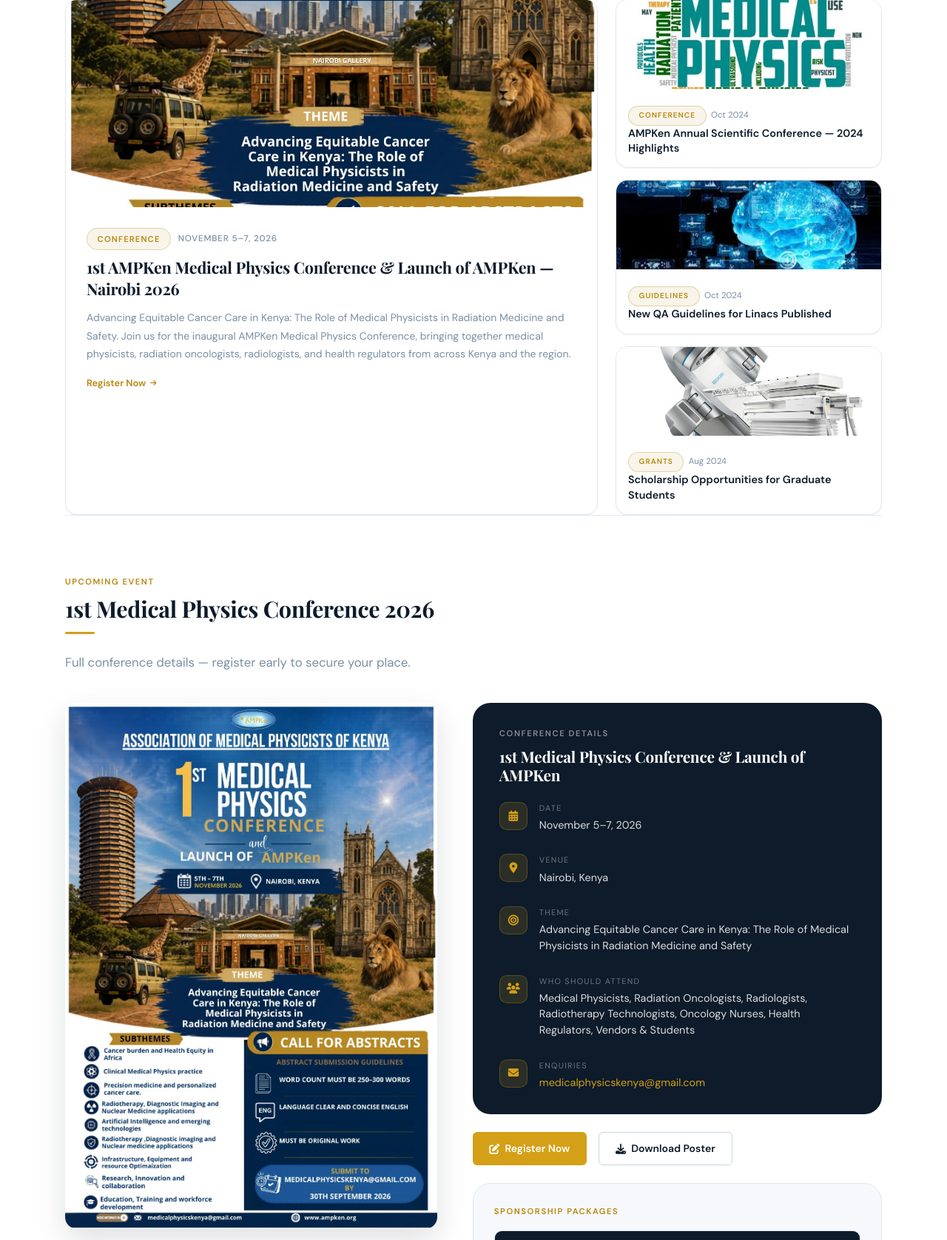
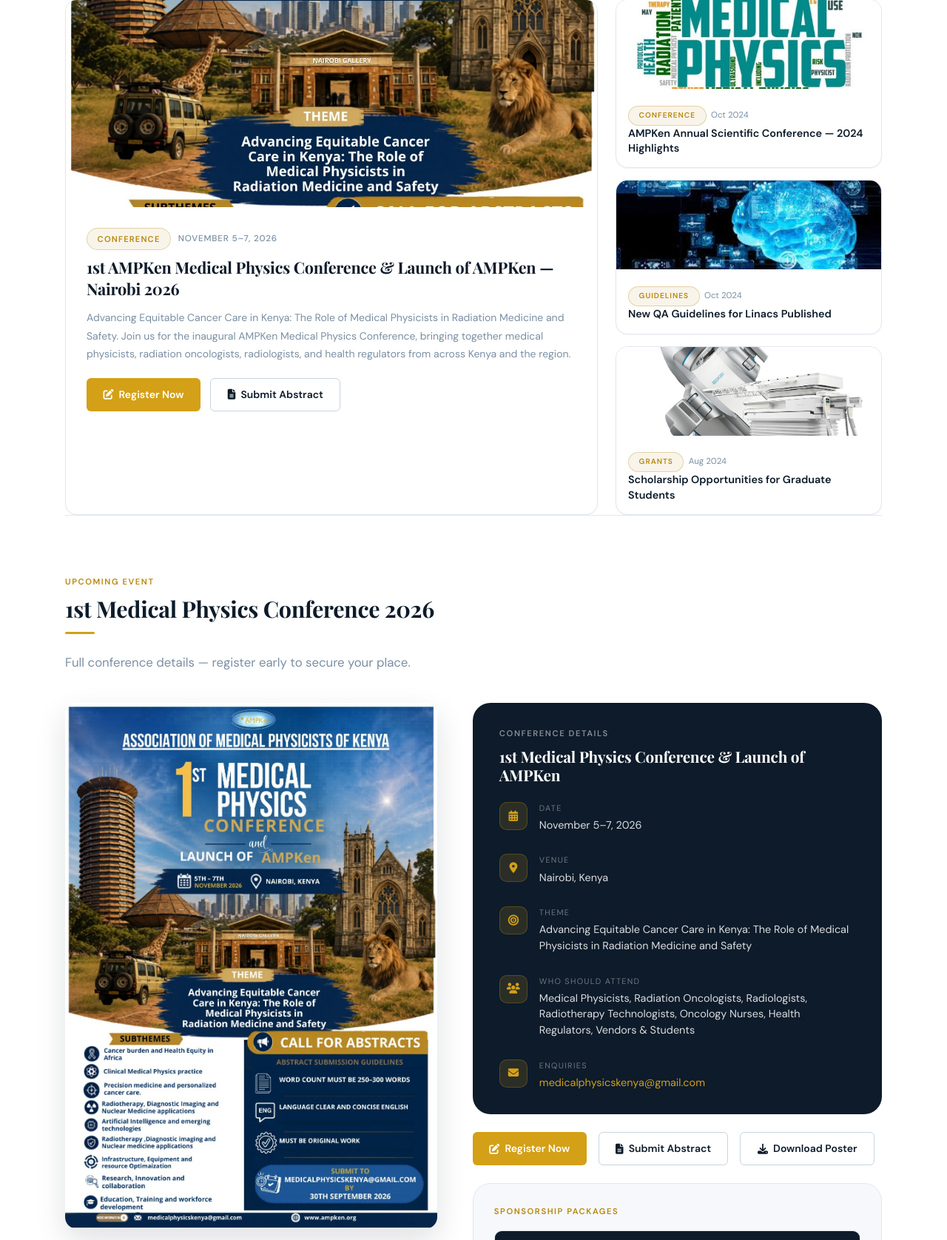
Before and after one commit to EllyKombo/ampke, a Python web app: template templates/news.html in a window 1280 px wide. Shown: the part 504-2180 px from the top of the page at 74% size. Run offline with Jinja, Linux system fonts and the light colour scheme; the template is opened without the code that fills it, so the values that code supplies are empty.

Commit message:
Update news.html

```diff
--- a/templates/news.html
+++ b/templates/news.html
@@ -17,7 +17,7 @@
     <div class="news-layout">
 
       <!-- Featured: 2026 Conference -->
-      <a href="/register" class="news-main reveal">
+      <div class="news-main reveal">
         <img src="{{ url_for('static', filename='img/conference.jpeg') }}"
              alt="1st AMPKen Medical Physics Conference 2026"
              class="news-main-img">
@@ -33,9 +33,17 @@
             Join us for the inaugural AMPKen Medical Physics Conference, bringing together medical physicists,
             radiation oncologists, radiologists, and health regulators from across Kenya and the region.
           </p>
-          <span class="read-more">Register Now <i class="fa-solid fa-arrow-right fa-xs"></i></span>
+          <!-- ── TWO ACTION BUTTONS ── -->
+          <div style="display:flex;gap:.85rem;flex-wrap:wrap;margin-top:1.25rem;">
+            <a href="{{ url_for('register') }}" class="btn btn-gold">
+              <i class="fa-solid fa-pen-to-square"></i> Register Now
+            </a>
+            <a href="{{ url_for('abstract') }}" class="btn btn-outline">
+              <i class="fa-solid fa-file-lines"></i> Submit Abstract
+            </a>
+          </div>
         </div>
-      </a>
+      </div>
 
       <!-- Sidebar: 2024 news -->
       <div class="news-side">
@@ -84,7 +92,6 @@
             alt="1st AMPKen Medical Physics Conference 2026 Poster"
             class="poster-img">
 
-          <!-- Brochure thumbnail -->
           <div class="brochure-thumb reveal">
             <div class="brochure-label">
               <i class="fa-solid fa-file-pdf" style="color:var(--gold-bright);"></i>
@@ -158,9 +165,13 @@
             </div>
           </div>
 
+          <!-- ── TWO ACTION BUTTONS in the details panel too ── -->
           <div class="poster-actions">
-            <a href="/register" class="btn btn-gold">
+            <a href="{{ url_for('register') }}" class="btn btn-gold">
               <i class="fa-solid fa-pen-to-square"></i> Register Now
+            </a>
+            <a href="{{ url_for('abstract') }}" class="btn btn-outline">
+              <i class="fa-solid fa-file-lines"></i> Submit Abstract
             </a>
             <a href="{{ url_for('static', filename='img/conference.jpeg') }}"
                download="AMPKen-Conference-2026.jpeg"
```
